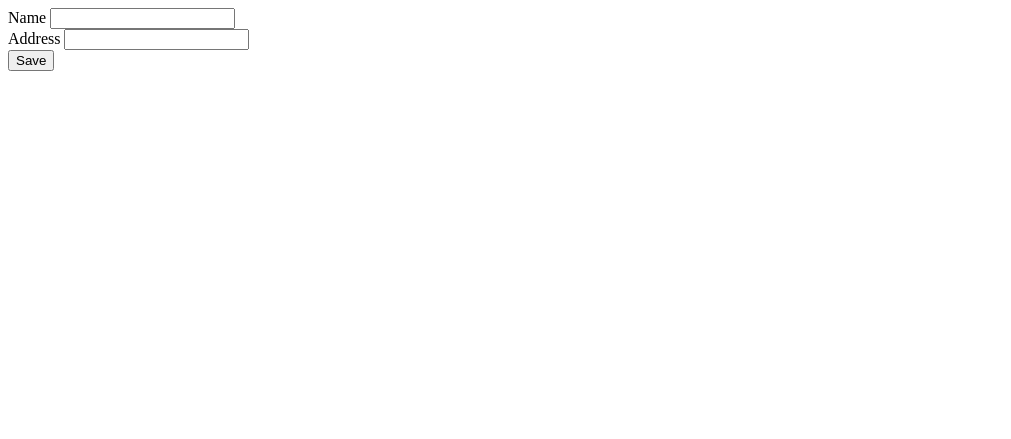
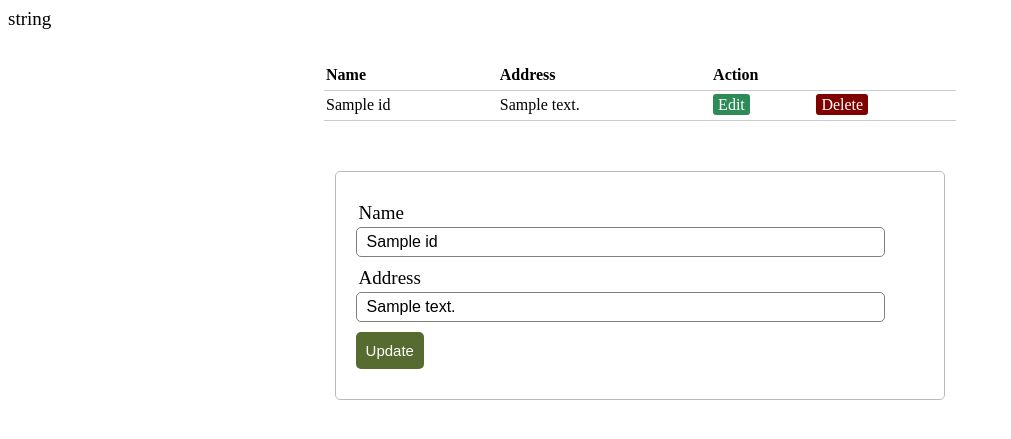
Before and after one commit to maiKNJ/WebExam, a PHP site: page /php/index.php?edit=1 in a window 1280 px wide. Shown: the top 439 px of the page, without its empty margins (0-1011 px from the left). Run offline with PHP 8.4, Linux system fonts and the light colour scheme; tables that the repository leaves empty or names only in its code hold one stand-in row (values such as "Sample post").

Commit message:
Made edit content work for profile

```diff
--- /dev/null
+++ b/ExamProject/php/css/phpTest.css
@@ -0,0 +1,79 @@
+body {
+  font-size: 19px;
+}
+table{
+  width: 50%;
+  margin: 30px auto;
+  border-collapse: collapse;
+  text-align: left;
+}
+tr {
+  border-bottom: 1px solid #cbcbcb;
+}
+th, td{
+  border: none;
+  height: 30px;
+  padding: 2px;
+}
+tr:hover {
+  background: #F5F5F5;
+}
+
+form {
+  width: 45%;
+  margin: 50px auto;
+  text-align: left;
+  padding: 20px;
+  border: 1px solid #bbbbbb;
+  border-radius: 5px;
+}
+
+.input-group {
+  margin: 10px 0 10px 0;
+}
+.input-group label {
+  display: block;
+  text-align: left;
+  margin: 3px;
+}
+.input-group input {
+  height: 30px;
+  width: 93%;
+  padding: 5px 10px;
+  font-size: 16px;
+  border-radius: 5px;
+  border: 1px solid gray;
+}
+.btn {
+  padding: 10px;
+  font-size: 15px;
+  color: white;
+  background: #5F9EA0;
+  border: none;
+  border-radius: 5px;
+}
+.edit_btn {
+  text-decoration: none;
+  padding: 2px 5px;
+  background: #2E8B57;
+  color: white;
+  border-radius: 3px;
+}
+
+.del_btn {
+  text-decoration: none;
+  padding: 2px 5px;
+  color: white;
+  border-radius: 3px;
+  background: #800000;
+}
+.msg {
+  margin: 30px auto;
+  padding: 10px;
+  border-radius: 5px;
+  color: #3c763d;
+  background: #dff0d8;
+  border: 1px solid #3c763d;
+  width: 50%;
+  text-align: center;
+}
--- a/ExamProject/php/index.php
+++ b/ExamProject/php/index.php
@@ -1,20 +1,72 @@
+<?php include('php_code.php'); ?>
+<?php
+  if (isset($_GET['edit'])){
+    $id = $_GET['edit'];
+    $update = true;
+    $record = mysqli_query($db, "SELECT * FROM id WHERE id=$id");
+    echo gettype($id);
+    //if (count($record) == 1){
+      $n = mysqli_fetch_array($record);
+      $name = $n['name'];
+      $address = $n['address'];
+    //}
+  }
+?>
 <!DOCTYPE html>
-<html>
+<html lang="en">
 <head>
   <title>CRUD: CReate, Update, Delete PHP MySQL</title>
+  <link rel="stylesheet" type="text/css" href="css/phpTest.css">
 </head>
 <body>
-<form method="post" action="server.php" >
+<?php if (isset($_SESSION['message'])): ?>
+  <div class="msg">
+    <?php
+      echo $_SESSION['message'];
+      unset($_SESSION['message']);
+    ?>
+  </div>
+<?php endif; ?>
+
+<?php
+$results = mysqli_query($db, "SELECT * FROM id"); ?>
+<table>
+  <thead>
+    <tr>
+      <th>Name</th>
+      <th>Address</th>
+      <th colspan="2">Action</th>
+    </tr>
+  </thead>
+  <?php while ($row = mysqli_fetch_assoc($results)){ ?>
+  <tr>
+    <td><?php echo $row['name']; ?></td>
+    <td><?php echo $row['address']; ?></td>
+    <td>
+      <a href="index.php?edit=<?php echo $row['id']; ?>" class="edit_btn">Edit</a>
+    </td>
+    <td>
+      <a href="php_code.php?del=<?php echo $row['id'];?>" class="del_btn">Delete</a>
+    </td>
+  </tr>
+  <?php } ?>
+</table>
+<form method="post" action="php_code.php" >
+  <input type="hidden" name="id" value="<?php echo $id; ?>">
   <div class="input-group">
     <label>Name</label>
-    <input type="text" name="name" value="">
+    <input type="text" name="name" value="<?php echo $name ?>">
   </div>
   <div class="input-group">
     <label>Address</label>
-    <input type="text" name="address" value="">
+    <input type="text" name="address" value="<?php echo $address ?>">
   </div>
   <div class="input-group">
+    <?php if ($update == true): ?>
+    <button class="btn" type="submit" name="update" style="background: #556B2F;" >Update</button>
+    <?php else: ?>
     <button class="btn" type="submit" name="save" >Save</button>
+    <?php endif; ?>
   </div>
 </form>
 </body>
--- /dev/null
+++ b/ExamProject/php/php_code.php
@@ -0,0 +1,19 @@
+<?php
+  session_start();
+  global $db;
+  $db = mysqli_connect('localhost', 'root', '', 'info');
+
+  //initialize variables
+  $name = "";
+  $address = "";
+  $id = 0;
+  $update = false;
+
+  if (isset($_POST['save'])){
+    $name = $_POST['name'];
+    $address = $_POST['address'];
+
+    mysqli_query($db, "INSERT INTO id (name, address) VALUES ('$name', '$address')");
+    $_SESSION['message'] = "Address saved";
+    header('location: index.php');
+  }
```
Also changed, not shown: ExamProject/php/db.php (added, +14 -0 lines), ExamProject/php/edit.php (added, +54 -0 lines), ExamProject/php/index2.php (added, +38 -0 lines), ExamProject/php/modify.php (added, +26 -0 lines), ExamProject/php/showAbout.php (added, +72 -0 lines), ExamProject/php/submit.php (added, +24 -0 lines), ExamProject/Dome_particles.png (added), ExamProject/TL_KOI.png (added).
